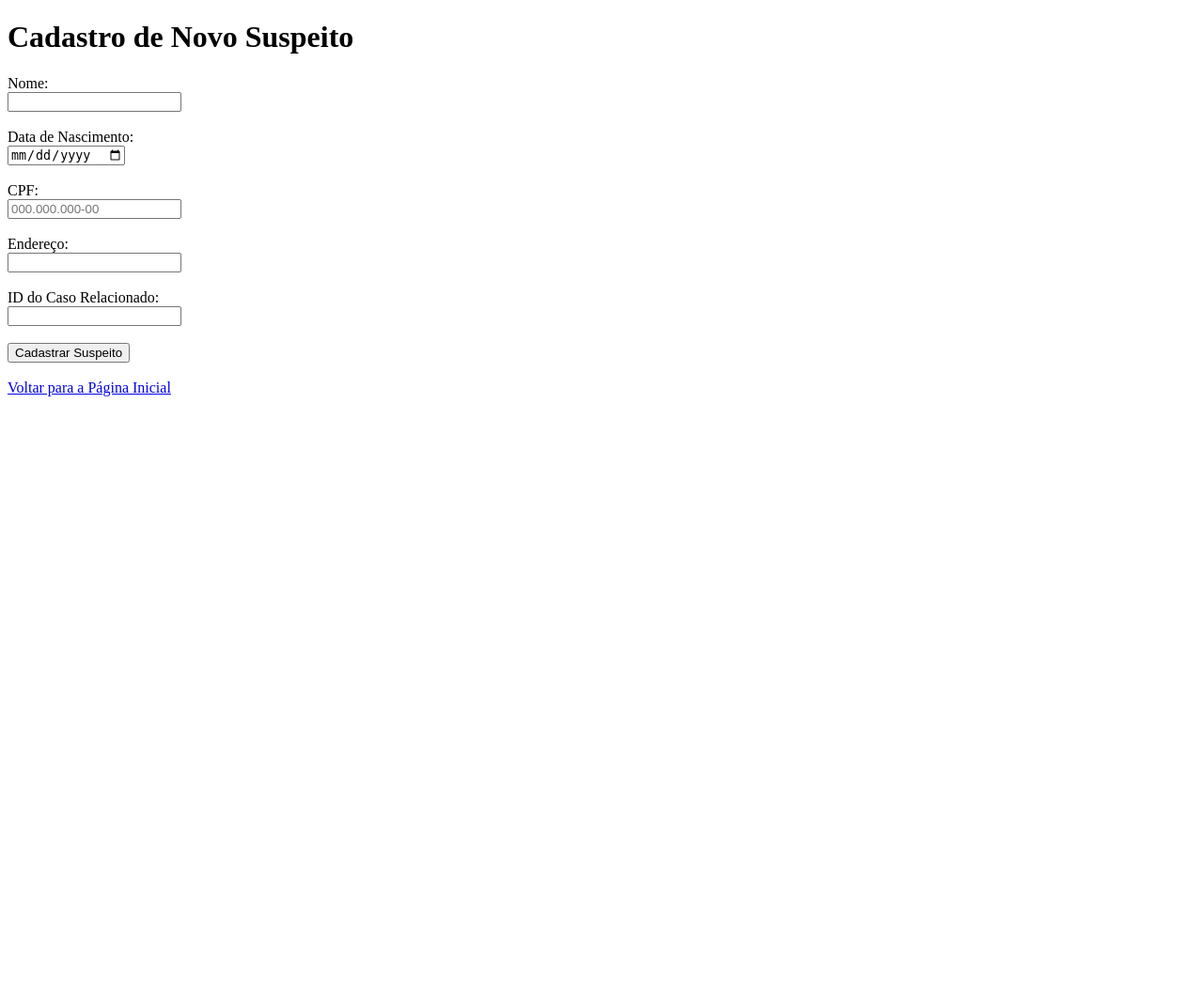
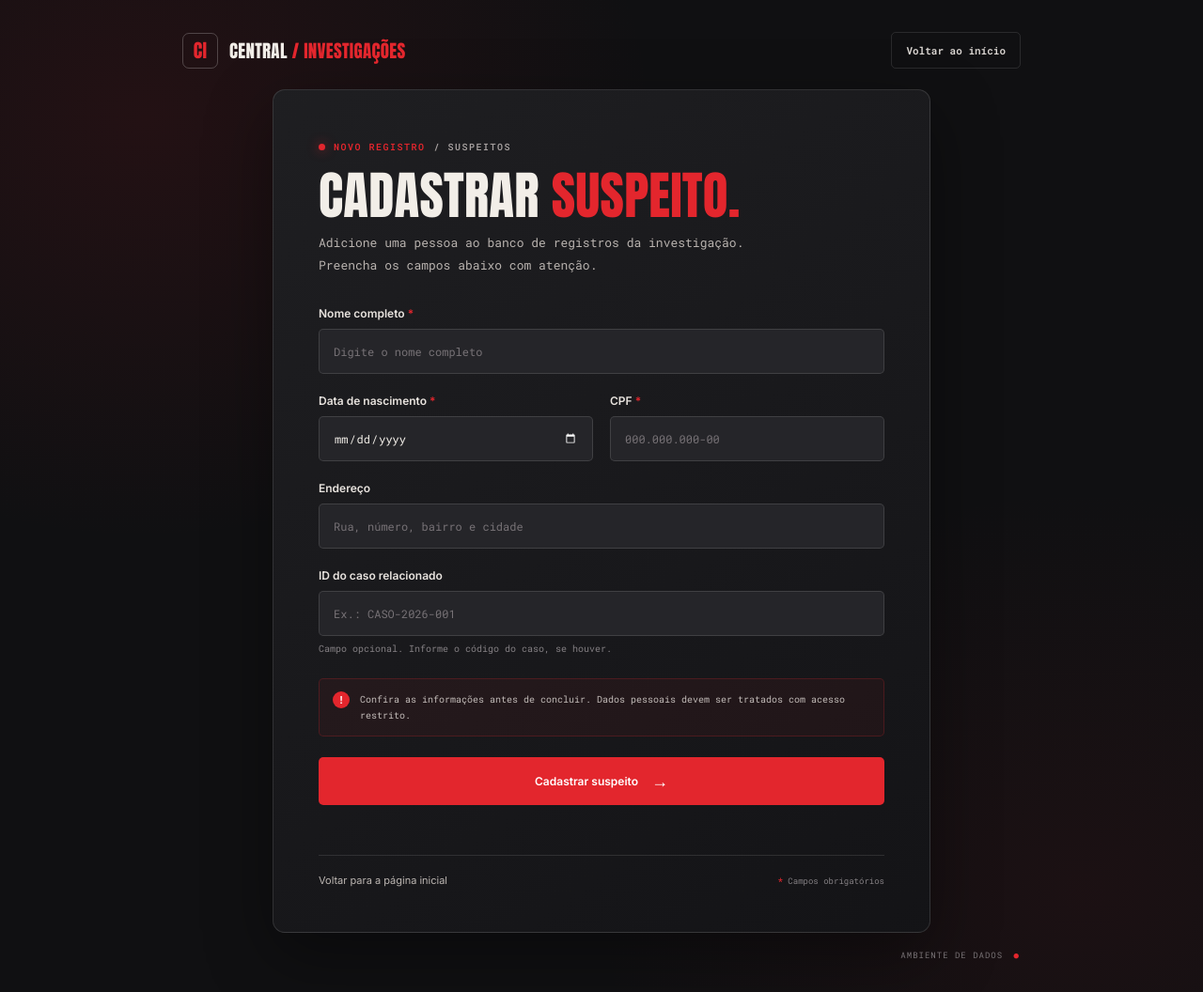
Before and after one commit to nicskxx/investigacao-policial-, a Flask app: page /novo-suspeito in a window 1280 px wide. Shown: the whole page at 94% size. Before the commit the page ends 422 px from the top, so only its background shows below. Run offline with Flask 3, Linux system fonts and the light colour scheme; some libraries are stand-ins or nearby versions.

Commit message:
Crinado a pagina do cadastrar suspeito e fazendo a relacao com js

```diff
--- /dev/null
+++ b/static/cadastrar_suspeito.css
@@ -0,0 +1,367 @@
+* {
+  box-sizing: border-box;
+}
+
+:root {
+  color-scheme: dark;
+  --bg: #101012;
+  --surface: #18181b;
+  --surface-soft: #202024;
+  --line: rgba(255,255,255,.11);
+  --text: #f2eee8;
+  --muted: #a7a1a0;
+  --red: #e3262d;
+  --red-dark: #a81720;
+}
+
+body {
+  margin: 0;
+  min-height: 100vh;
+  padding: 34px 22px;
+  display: grid;
+  place-items: center;
+  color: var(--text);
+  background:
+    radial-gradient(ellipse at 12% 12%, rgba(130, 22, 29, .17), transparent 34%),
+    radial-gradient(ellipse at 90% 90%, rgba(130, 22, 29, .10), transparent 32%),
+    var(--bg);
+  font-family: "Inter", Arial, sans-serif;
+}
+
+.page-shell {
+  width: min(100%, 900px);
+  margin: auto;
+}
+
+.topbar {
+  display: flex;
+  align-items: center;
+  justify-content: space-between;
+  gap: 20px;
+  margin-bottom: 22px;
+  padding: 0 4px;
+}
+
+.brand {
+  display: inline-flex;
+  align-items: center;
+  gap: 12px;
+  color: var(--text);
+  text-decoration: none;
+  font-family: "Anton", Impact, sans-serif;
+  font-size: 19px;
+  letter-spacing: .3px;
+}
+
+.brand b {
+  color: var(--red);
+  font-weight: 400;
+}
+
+.brand-mark {
+  display: grid;
+  place-items: center;
+  width: 38px;
+  height: 38px;
+  border: 1px solid rgba(255,255,255,.22);
+  border-radius: 7px;
+  color: var(--red);
+  font-family: "Anton", Impact, sans-serif;
+  font-size: 20px;
+}
+
+.back-link {
+  padding: 11px 15px;
+  border: 1px solid var(--line);
+  border-radius: 5px;
+  color: #ded9d5;
+  text-decoration: none;
+  font: 600 11px "Roboto Mono", monospace;
+  transition: border-color .2s, background .2s;
+}
+
+.back-link:hover {
+  border-color: var(--red);
+  background: rgba(227,38,45,.08);
+}
+
+.back-link span {
+  margin-left: 8px;
+  color: var(--red);
+}
+
+.form-card {
+  width: min(100%, 700px);
+  margin: 0 auto;
+  padding: clamp(26px, 5vw, 48px);
+  border: 1px solid rgba(255,255,255,.12);
+  border-radius: 13px;
+  background: linear-gradient(145deg, rgba(31,31,34,.98), rgba(20,20,23,.98));
+  box-shadow: 0 24px 70px rgba(0,0,0,.38);
+}
+
+.form-heading {
+  margin-bottom: 32px;
+}
+
+.section-tag {
+  display: inline-flex;
+  align-items: center;
+  gap: 9px;
+  color: var(--red);
+  font: 600 10px "Roboto Mono", monospace;
+  letter-spacing: 1.5px;
+}
+
+.section-tag i {
+  width: 7px;
+  height: 7px;
+  border-radius: 50%;
+  background: var(--red);
+  box-shadow: 0 0 12px rgba(227,38,45,.65);
+}
+
+.section-tag span {
+  color: var(--muted);
+}
+
+h1 {
+  margin: 15px 0 10px;
+  font: 400 clamp(38px, 6vw, 55px)/1.06 "Anton", Impact, sans-serif;
+  letter-spacing: .2px;
+  text-transform: uppercase;
+}
+
+h1 em {
+  color: var(--red);
+  font-style: normal;
+}
+
+.form-heading p {
+  max-width: 510px;
+  margin: 0;
+  color: #b9b3af;
+  font: 13px/1.8 "Roboto Mono", monospace;
+}
+
+.form-grid {
+  display: grid;
+  grid-template-columns: 1fr 1fr;
+  gap: 21px 18px;
+}
+
+.field {
+  min-width: 0;
+  display: flex;
+  flex-direction: column;
+  gap: 9px;
+}
+
+.field-full {
+  grid-column: 1 / -1;
+}
+
+.field label {
+  color: #e9e4df;
+  font-size: 12px;
+  font-weight: 600;
+}
+
+.field label span,
+.required-note b {
+  color: var(--red);
+}
+
+.field input {
+  width: 100%;
+  min-height: 48px;
+  padding: 0 15px;
+  outline: none;
+  border: 1px solid rgba(255,255,255,.12);
+  border-radius: 5px;
+  background: #252529;
+  color: var(--text);
+  font: 12px "Roboto Mono", monospace;
+  transition: border-color .2s, box-shadow .2s, background .2s;
+}
+
+.field input::placeholder {
+  color: #777276;
+}
+
+.field input:focus {
+  border-color: var(--red);
+  background: #29282c;
+  box-shadow: 0 0 0 3px rgba(227,38,45,.12);
+}
+
+.field input.invalid {
+  border-color: #ff555b;
+  box-shadow: 0 0 0 3px rgba(227,38,45,.12);
+}
+
+.field input[type="date"] {
+  color-scheme: dark;
+}
+
+.field-hint {
+  margin-top: -2px;
+  color: #858084;
+  font: 10px "Roboto Mono", monospace;
+}
+
+.form-notice {
+  display: flex;
+  align-items: flex-start;
+  gap: 11px;
+  margin: 25px 0 22px;
+  padding: 13px 14px;
+  border: 1px solid rgba(227,38,45,.22);
+  border-radius: 5px;
+  background: rgba(227,38,45,.055);
+}
+
+.notice-icon {
+  flex: 0 0 18px;
+  display: grid;
+  place-items: center;
+  width: 18px;
+  height: 18px;
+  border-radius: 50%;
+  background: var(--red);
+  color: white;
+  font: 700 11px Arial, sans-serif;
+}
+
+.form-notice p {
+  margin: 0;
+  color: #c4bdba;
+  font: 10px/1.7 "Roboto Mono", monospace;
+}
+
+.submit-button {
+  width: 100%;
+  min-height: 51px;
+  display: flex;
+  align-items: center;
+  justify-content: center;
+  gap: 14px;
+  border: 0;
+  border-radius: 5px;
+  background: var(--red);
+  color: white;
+  cursor: pointer;
+  font: 600 12px "Inter", sans-serif;
+  transition: background .2s, transform .2s;
+}
+
+.submit-button:hover {
+  background: #c91d25;
+  transform: translateY(-1px);
+}
+
+.button-arrow {
+  font-size: 18px;
+}
+
+.form-message {
+  min-height: 18px;
+  margin: 12px 0 0;
+  color: #ff777c;
+  font: 11px/1.6 "Roboto Mono", monospace;
+}
+
+.form-message.success {
+  color: #a6d6a8;
+}
+
+.form-bottom {
+  display: flex;
+  align-items: center;
+  justify-content: space-between;
+  gap: 15px;
+  margin-top: 23px;
+  padding-top: 19px;
+  border-top: 1px solid var(--line);
+}
+
+.return-link {
+  color: #bdb7b3;
+  text-decoration: none;
+  font-size: 11px;
+}
+
+.return-link:hover {
+  color: white;
+}
+
+.return-link span {
+  margin-right: 6px;
+  color: var(--red);
+}
+
+.required-note {
+  color: #858084;
+  font: 9px "Roboto Mono", monospace;
+}
+
+.page-caption {
+  display: flex;
+  justify-content: space-between;
+  gap: 15px;
+  margin-top: 18px;
+  padding: 0 5px;
+  color: #777174;
+  font: 9px "Roboto Mono", monospace;
+  letter-spacing: 1px;
+}
+
+.page-caption b {
+  margin-left: 5px;
+  color: var(--red);
+}
+
+@media (max-width: 600px) {
+  body {
+    padding: 22px 14px;
+    align-items: start;
+  }
+
+  .topbar {
+    margin-bottom: 17px;
+  }
+
+  .brand {
+    gap: 8px;
+    font-size: 15px;
+  }
+
+  .brand-mark {
+    width: 34px;
+    height: 34px;
+  }
+
+  .back-link {
+    padding: 9px 10px;
+    font-size: 9px;
+  }
+
+  .form-card {
+    padding: 25px 19px;
+  }
+
+  .form-grid {
+    grid-template-columns: 1fr;
+    gap: 18px;
+  }
+
+  .field-full {
+    grid-column: auto;
+  }
+
+  .form-bottom,
+  .page-caption {
+    align-items: flex-start;
+    flex-direction: column;
+  }
+}
--- a/templates/cadastrar_suspeito.html
+++ b/templates/cadastrar_suspeito.html
@@ -1,33 +1,84 @@
 <!DOCTYPE html>
 <html lang="pt-BR">
 <head>
-    <meta charset="UTF-8">
-    <title>Cadastrar Suspeito</title>
+  <meta charset="UTF-8">
+  <meta name="viewport" content="width=device-width, initial-scale=1.0">
+  <meta name="theme-color" content="#111114">
+  <title>Cadastrar suspeito | Central de Investigações</title>
+  <link rel="preconnect" href="https://fonts.googleapis.com">
+  <link rel="preconnect" href="https://fonts.gstatic.com" crossorigin>
+  <link href="https://fonts.googleapis.com/css2?family=Anton&family=Roboto+Mono:wght@400;500;600&family=Inter:wght@400;500;600;700&display=swap" rel="stylesheet">
+  <link rel="stylesheet" href="../static/cadastrar_suspeito.css">
+  <script src="../js/cadastrar_suspeito.js" defer></script>
 </head>
 <body>
-    <h1>Cadastro de Novo Suspeito</h1>
+  <main class="page-shell">
+    <header class="topbar">
+      <a class="brand"  aria-label="Central de Investigações - página inicial">
+        <span class="brand-mark">CI</span>
+        <span>CENTRAL <b>/ INVESTIGAÇÕES</b></span>
+      </a>
+      <a href="{{ url_for('home') }}" class="back-link"> Voltar ao início </a>
+    </header>
 
-    <!-- O action="/cadastrar-suspeito" envia os dados para a rota do Flask -->
-    <form action="/cadastrar-suspeito" method="POST">
-        <label>Nome:</label><br>
-        <input type="text" name="nome" required><br><br>
+    <section class="form-card" aria-labelledby="page-title">
+      <div class="form-heading">
+        <span class="section-tag"><i></i> NOVO REGISTRO <span>/ SUSPEITOS</span></span>
+        <h1 id="page-title">Cadastrar <em>suspeito.</em></h1>
+        <p>Adicione uma pessoa ao banco de registros da investigação. Preencha os campos abaixo com atenção.</p>
+      </div>
 
-        <label>Data de Nascimento:</label><br>
-        <input type="date" name="data_nascimento" required><br><br>
+      <form id="suspectForm" novalidate>
+        <div class="form-grid">
+          <div class="field field-full">
+            <label for="nome">Nome completo <span>*</span></label>
+            <input type="text" id="nome" name="nome" placeholder="Digite o nome completo" autocomplete="name" required maxlength="120">
+          </div>
 
-        <label>CPF:</label><br>
-        <input type="text" name="cpf" placeholder="000.000.000-00" required><br><br>
+          <div class="field">
+            <label for="nascimento">Data de nascimento <span>*</span></label>
+            <input type="date" id="nascimento" name="nascimento" required>
+          </div>
 
-        <label>Endereço:</label><br>
-        <input type="text" name="endereco" required><br><br>
+          <div class="field">
+            <label for="cpf">CPF <span>*</span></label>
+            <input type="text" id="cpf" name="cpf" placeholder="000.000.000-00" inputmode="numeric" autocomplete="off" maxlength="14" required>
+          </div>
 
-        <label>ID do Caso Relacionado:</label><br>
-        <input type="number" name="caso_id" required><br><br>
+          <div class="field field-full">
+            <label for="endereco">Endereço</label>
+            <input type="text" id="endereco" name="endereco" placeholder="Rua, número, bairro e cidade" autocomplete="street-address" maxlength="180">
+          </div>
 
-        <button type="submit">Cadastrar Suspeito</button>
-    </form>
+          <div class="field field-full">
+            <label for="caso">ID do caso relacionado</label>
+            <input type="text" id="caso" name="caso" placeholder="Ex.: CASO-2026-001" maxlength="40">
+            <small class="field-hint">Campo opcional. Informe o código do caso, se houver.</small>
+          </div>
+        </div>
 
-    <br>
-    <a href="/">Voltar para a Página Inicial</a>
+        <div class="form-notice" role="note">
+          <span class="notice-icon" aria-hidden="true">!</span>
+          <p>Confira as informações antes de concluir. Dados pessoais devem ser tratados com acesso restrito.</p>
+        </div>
+
+        <button class="submit-button" type="submit">
+          <span>Cadastrar suspeito</span>
+          <span class="button-arrow" aria-hidden="true">→</span>
+        </button>
+        <p id="formMessage" class="form-message" role="status" aria-live="polite"></p>
+      </form>
+
+      <footer class="form-bottom">
+        <a href="{{ url_for('home') }}" class="return-link"> Voltar para a página inicial </a>
+        <span class="required-note"><b>*</b> Campos obrigatórios</span>
+      </footer>
+    </section>
+
+    <footer class="page-caption">
+      <span></span>
+      <span>AMBIENTE DE DADOS <b>●</b></span>
+    </footer>
+  </main>
 </body>
 </html>
```
Also changed, not shown: js/cadastrar_suspeito.js (added, +71 -0 lines).
